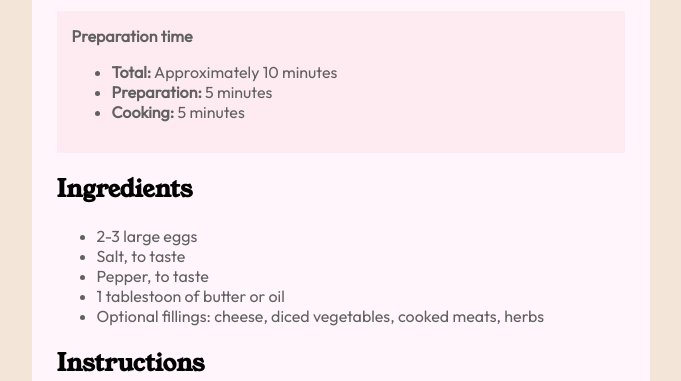
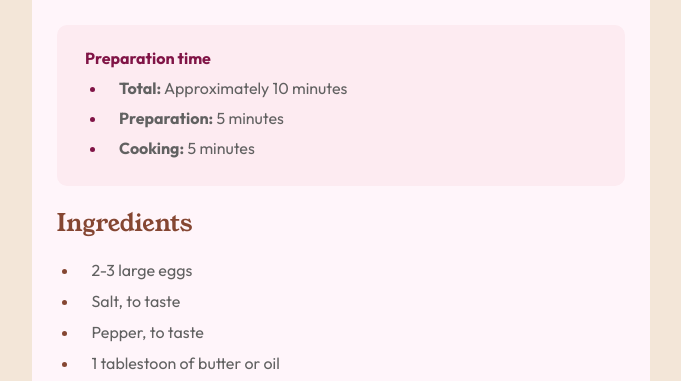
Before and after one commit to danidan2905/recipe-page-challenge, a plain HTML site: page index.html in a window 1280 px wide. Shown: the part 417-798 px from the top of the page, without its empty margins (299-980 px from the left). Drawn offline with Linux system fonts and the light colour scheme.

Commit message:
More CSS

```diff
--- a/index.html
+++ b/index.html
@@ -26,22 +26,24 @@
     <div class="preparation-time-section">
       <h4>Preparation time</h4>
       <ul>
-        <li><b>Total:</b> Approximately 10 minutes</li>
-        <li><b>Preparation:</b> 5 minutes</li>
-        <li><b>Cooking:</b> 5 minutes</li>
+        <li><span><b>Total:</b> Approximately 10 minutes</span></li>
+        <li><span><b>Preparation:</b> 5 minutes</span></li>
+        <li><span><b>Cooking:</b> 5 minutes</span></li>
       </ul>
     </div>
 
     <div class="ingredients-section">
       <h2>Ingredients</h2>
       <ul>
-        <li>2-3 large eggs</li>
-        <li>Salt, to taste</li>
-        <li>Pepper, to taste</li>
-        <li>1 tablestoon of butter or oil</li>
-        <li>Optional fillings: cheese, diced vegetables, cooked meats, herbs</li>
+        <li><span>2-3 large eggs</span></li>
+        <li><span>Salt, to taste</span></li>
+        <li><span>Pepper, to taste</span></li>
+        <li><span>1 tablestoon of butter or oil</span></li>
+        <li><span>Optional fillings: cheese, diced vegetables, cooked meats, herbs</span></li>
       </ul>
     </div>
+
+    <div class="separador"></div>
 
     <div class="instructions-section">
       <h2>Instructions</h2>
--- a/style.css
+++ b/style.css
@@ -6,7 +6,7 @@
 @font-face {
     font-family: "Outfit";
     src: url('./assets/fonts/outfit/Outfit-VariableFont_wght.ttf');
-    font-weight: 400;
+    /* font-weight: 400; */
 }
 
 body{
@@ -25,6 +25,11 @@ h2, h1{
     font-family: 'Young-serif';
 }
 
+.separador{
+    margin: 5% 0px;
+    border: 1px solid hsl(30, 18%, 87%);
+}
+
 .main-container{
     padding: 25px;
     margin-left: auto;
@@ -33,6 +38,7 @@ h2, h1{
     border-radius: 10px;
     background: hsl(330, 100%, 98%);
     .header{
+        margin-bottom: 5%;
         h1{
             margin-bottom: 0px;
         }
@@ -47,11 +53,57 @@ h2, h1{
         }
     }
     .preparation-time-section{
+        padding: 4% 5%;
+        background-color: rgb(253, 235, 241);
+        border-radius: 10px;
         h4{
+            font-weight: 700;
             margin: 0px;
+            color: hsl(332, 73%, 29%);
         }
-        padding: 15px;
-        background-color: rgb(253, 235, 241);
+        ul{
+            padding: 0px 5px;
+            margin: 2% 0px 1% 0px;
+            li{
+                margin-bottom: 2%;
+                list-style-position: inside;
+                list-style-type: disc;
+                color: hsl(332, 73%, 29%);
+                span{
+                    color: rgb(97, 97, 97);
+                    b{
+                        margin-left: 7px;
+                    }
+                }
+            }
+            li:last-child{
+                margin-bottom: 0px;
+            }
+        }
+    }
+    .ingredients-section{
+        h2{
+            /* border: 1px solid red; */
+            font-weight: 500;
+            color: hsl(14, 45%, 36%);
+        }
+        ul{
+            padding: 0px 5px;
+            margin: 2% 0px 1% 0px;
+            li{
+                margin-bottom: 2%;
+                list-style-position: inside;
+                list-style-type: disc;
+                color: hsl(14, 45%, 36%);
+                span{
+                    margin-left: 8px;
+                    color: rgb(97, 97, 97);
+                }
+            }
+            li:last-child{
+                margin-bottom: 0px;
+            }
+        }
     }
 }
 
```
